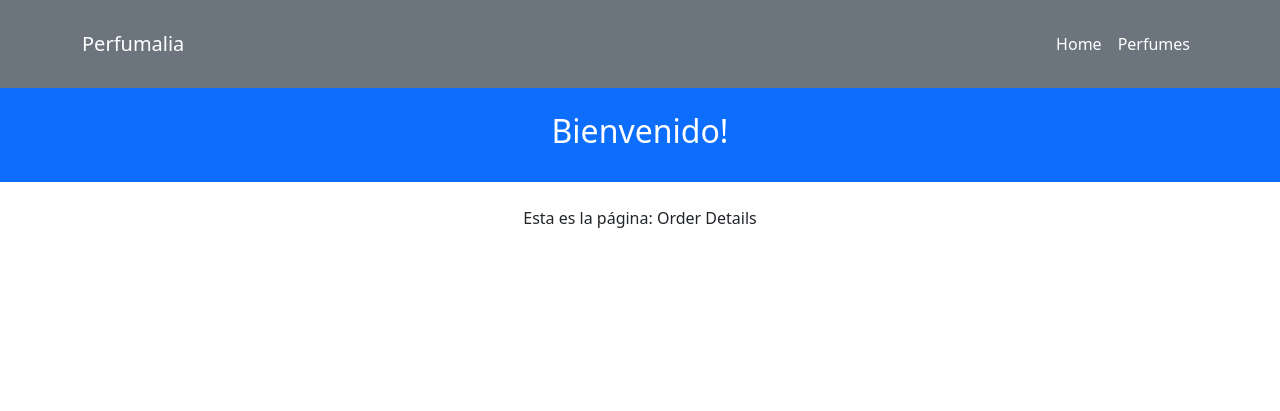
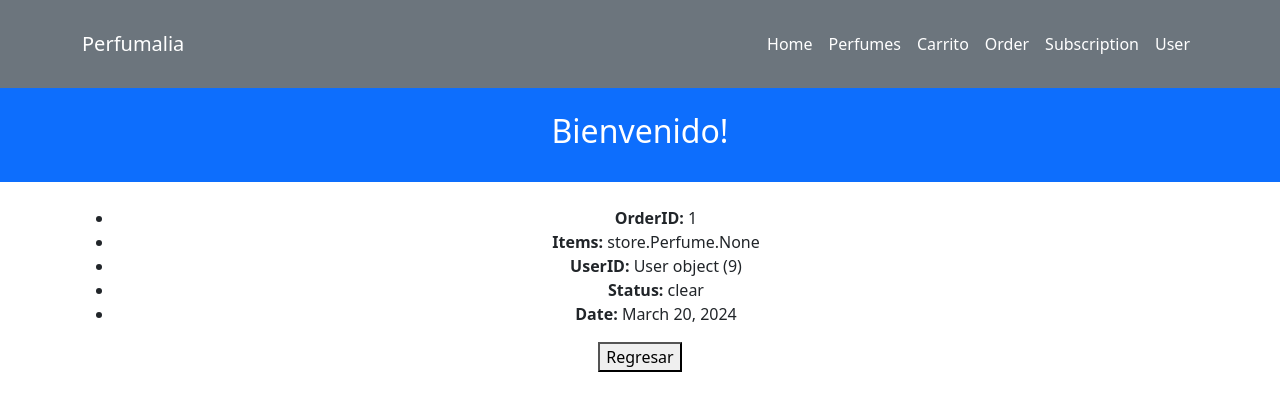
Before and after one commit to pascualgomz/perfumalia-project, a Django app: page /order/1/ in a window 1280 px wide. Shown: the top 411 px of the page. Run offline with Django 5.2, Linux system fonts and the light colour scheme; data comes from the database, SQL or seed files in the repository; both versions use the stored data as it was after the commit.

Commit message:
MVP Templates for Profile, ShoppingCart, Orders, Order, Subscription Added

```diff
--- a/perfumalia/store/templates/base.html
+++ b/perfumalia/store/templates/base.html
@@ -26,6 +26,10 @@
         <div class="navbar-nav ms-auto">
           <a class="nav-link active" href="{% url 'home' %}">Home</a>
           <a class="nav-link active" href="{% url 'perfumes' %}">Perfumes</a>
+          <a class="nav-link active" href="{% url 'cart' %}">Carrito</a>
+          <a class="nav-link active" href="{% url 'orders' %}">Order</a>
+          <a class="nav-link active" href="{% url 'subscription' %}">Subscription</a>
+          <a class="nav-link active" href="{% url 'profile' %}">User</a>
         </div>
       </div>
     </div>
--- a/perfumalia/store/templates/orderdetails.html
+++ b/perfumalia/store/templates/orderdetails.html
@@ -4,7 +4,16 @@
 {% block content %}
 
 <div class="text-center">
-  Esta es la página: Order Details
+    <ul>
+      <li><strong>OrderID:</strong> {{ order.orderID }}</li>
+      <li><strong>Items:</strong> {{ order.orderItems }}</li>
+      <li><strong>UserID:</strong> {{ order.userID }}</li>
+      <li><strong>Status:</strong> {{ order.orderStatus }}</li>
+      <li><strong>Date:</strong> {{ order.orderDate }}</li>
+  </ul>
+  <a href="/order">
+      <button>Regresar</button>
+  </a>
 </div>
 
 {% endblock %}
--- a/perfumalia/store/urls.py
+++ b/perfumalia/store/urls.py
@@ -12,7 +12,6 @@ urlpatterns = [
     path("cart", CartPageView.as_view(), name='cart'),
     path("order", OrdersPageView.as_view(), name='orders'),
     path("order/<int:pk>/", OrderDetailsPageView.as_view(), name='orderdetails'),
-    path("cart/checkout", PaymentPageView.as_view(), name='payment'),
     path("user", ProfilePageView.as_view(), name='profile'),
     path("search/<str:query>/", SearchResultsPageView.as_view(), name='searchresults'),
     path("subscription", SubscriptionPageView.as_view(), name='subscription'),
--- a/perfumalia/store/views.py
+++ b/perfumalia/store/views.py
@@ -3,7 +3,7 @@ from .forms import UserRegistrationForm, UserLoginForm
 from django.contrib.auth.views import LoginView
 from django.urls import reverse_lazy
 from django.views.generic import TemplateView
-from store.models import Perfume, User
+from store.models import Order, Perfume, ShoppingCart, Subscription, User
 
 def register(request):
     if request.method == 'POST':
@@ -28,9 +28,9 @@ class HomePageView(TemplateView):
 class ProfilePageView(TemplateView):
     template_name = 'user.html'
 
-    def get(self, request, pk):
-        user = get_object_or_404(User, pk=pk)
-        return render(request, self.template_name, {'user': user})
+    def get(self, request):
+        users = User.objects.all()
+        return render(request, self.template_name, {'users': users})
 
 class PerfumesPageView(TemplateView):
     template_name = 'perfumes.html'
@@ -49,14 +49,23 @@ class PerfumesDetailsPageView(TemplateView):
 class CartPageView(TemplateView):
     template_name = 'cart.html'
 
+    def get(self, request):
+        carts = ShoppingCart.objects.all()
+        return render(request, self.template_name, {'carts': carts})
+
 class OrdersPageView(TemplateView):
     template_name = 'orders.html'
+
+    def get(self, request):
+        orders = Order.objects.all()
+        return render(request, self.template_name, {'orders': orders})
 
 class OrderDetailsPageView(TemplateView):
     template_name = 'orderdetails.html'
 
-class PaymentPageView(TemplateView):
-    template_name = 'payment.html'
+    def get(self, request, pk):
+        order = get_object_or_404(Order, pk=pk)
+        return render(request, self.template_name, {'order': order})
 
 class SearchResultsPageView(TemplateView):
     template_name = 'searchresults.html'
@@ -68,5 +77,9 @@ class SearchResultsPageView(TemplateView):
 class SubscriptionPageView(TemplateView):
     template_name = 'subscription.html'
 
+    def get(self, request):
+        subscriptions = Subscription.objects.all()
+        return render(request, self.template_name, {'subscriptions': subscriptions})
+
 def index(request):
     return render(request, 'index.html')
```
Also changed, not shown: perfumalia/store/templates/cart.html (+9 -1 lines), perfumalia/store/templates/orders.html (+9 -1 lines), perfumalia/store/templates/subscription.html (+9 -1 lines), perfumalia/store/templates/user.html (+7 -2 lines), perfumalia/db.sqlite3.
